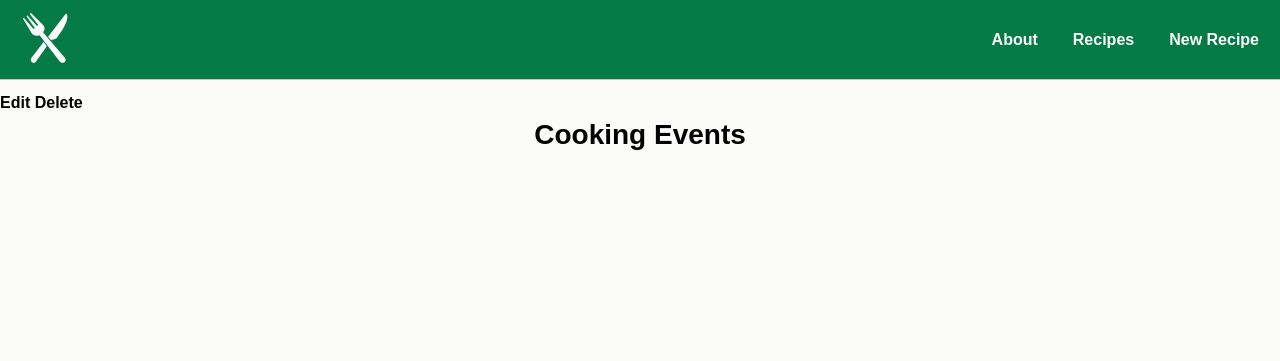
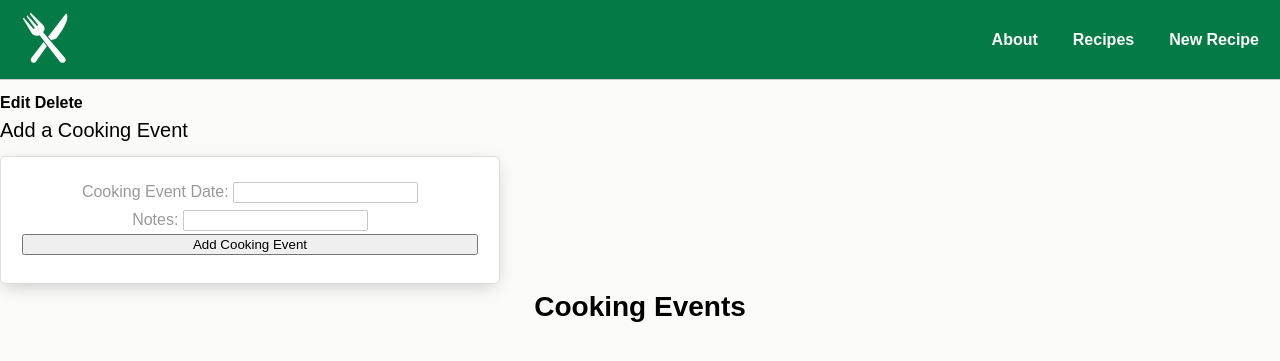
Before and after one commit to brooklinlee/recipe-organizer, a Django app: template main_app/templates/recipes/detail.html in a window 1280 px wide. Shown: the top 361 px of the page. Run offline with Django 4.2, Linux system fonts and the light colour scheme; the template is opened without the code that fills it: values that come from a table or form of the project are taken from there, others are empty.

Commit message:
set up form to add a new cooking event

```diff
--- a/main_app/forms.py
+++ b/main_app/forms.py
@@ -0,0 +1,7 @@
+from django.forms import ModelForm
+from .models import CookingEvent
+
+class CookingEventForm(ModelForm):
+  class Meta:
+    model = CookingEvent
+    fields = ['date', 'notes']
--- a/main_app/templates/recipes/detail.html
+++ b/main_app/templates/recipes/detail.html
@@ -23,12 +23,23 @@
   <a href="{% url 'recipe-delete' recipe.id %}" >Delete</a>
 </div>
 <div>
+  <h3>Add a Cooking Event</h3>
+  <form
+    method="post"
+    autocomplete="off"
+  >
+    {% csrf_token %}
+    {{ cooking_event_form.as_p }}
+    <button type="submit">Add Cooking Event</button>
+</form>
+</div>
+<div>
   <h1>Cooking Events</h1>
 {% for cooking_evt in recipe.cooking_events.all %}
   <p>{{ cooking_evt.date }}</p>
   <p>{{ cooking_evt.notes }}</p>
 {% endfor %}
-
 </div>
 
+
 {% endblock %}
--- a/main_app/views.py
+++ b/main_app/views.py
@@ -1,6 +1,7 @@
 from django.shortcuts import render
 from .models import Recipe
 from django.views.generic.edit import CreateView, UpdateView, DeleteView
+from .forms import CookingEventForm
 
 # Create your views here.
 def home(request):
@@ -15,7 +16,8 @@ def recipe_index(request):
 
 def recipe_detail(request, recipe_id):
   recipe = Recipe.objects.get(id=recipe_id)
-  return render(request, 'recipes/detail.html', { 'recipe': recipe })
+  cooking_event_form = CookingEventForm()
+  return render(request, 'recipes/detail.html', { 'recipe': recipe, 'cooking_event_form': cooking_event_form })
 
 class RecipeCreate(CreateView):
   model = Recipe
```
